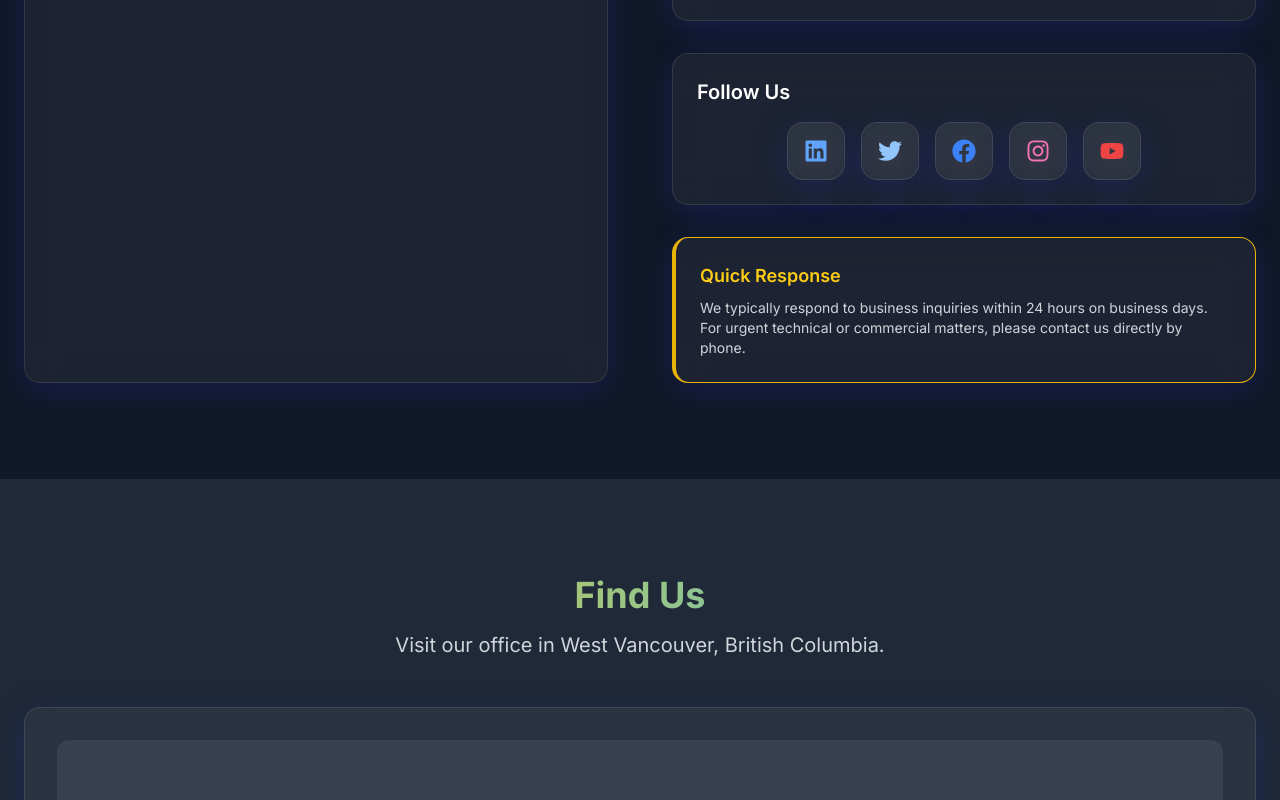
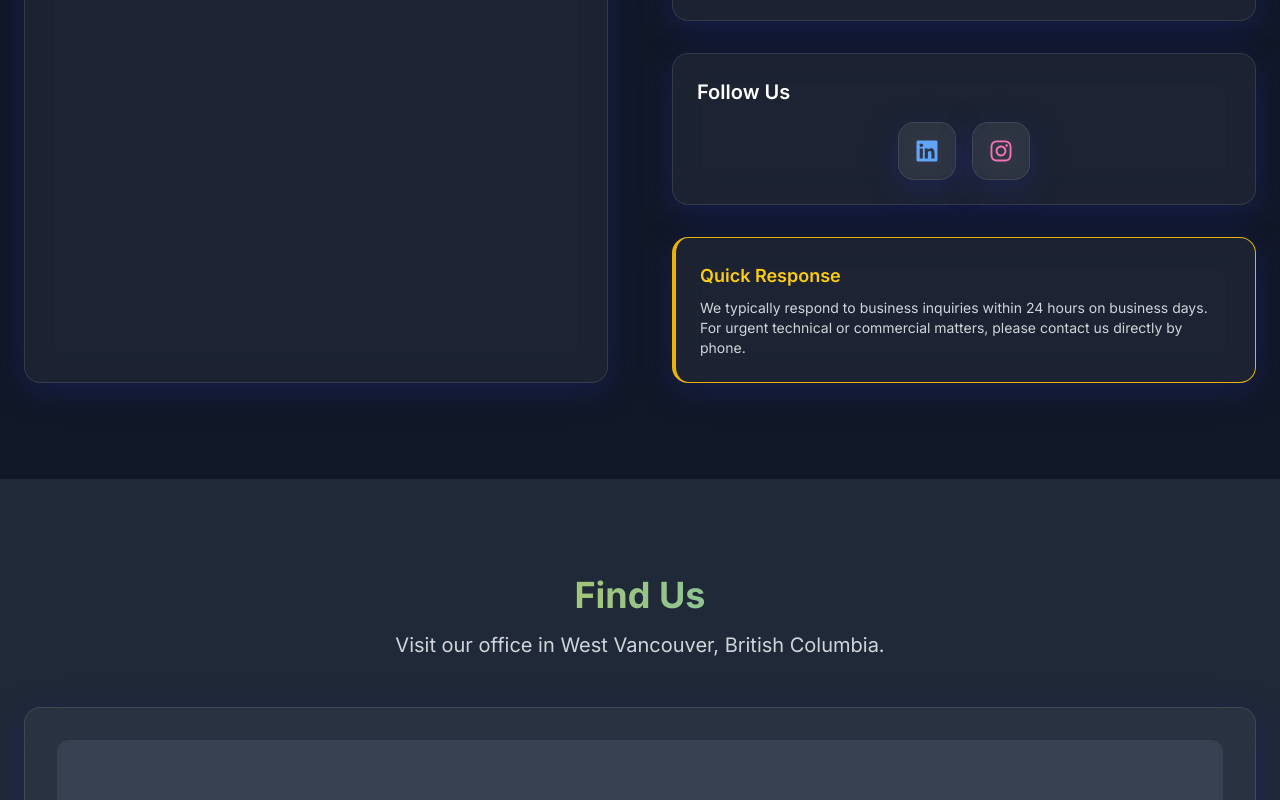
Before and after one commit to dejpa/bitumpro, a Next.js app: page /en/contact in a window 1280 px wide. Shown: the part 1460-2260 px from the top of the page. Built offline with nearby package versions, Linux system fonts and the light colour scheme.

Commit message:
Remove inactive social links and update profiles

```diff
--- a/src/app/components/SocialMediaIcon.tsx
+++ b/src/app/components/SocialMediaIcon.tsx
@@ -1,6 +1,6 @@
 "use client";
 
-import { FaInstagram, FaLinkedin, FaTwitter, FaFacebook, FaYoutube } from 'react-icons/fa';
+import { FaInstagram, FaLinkedin } from 'react-icons/fa';
 import { SocialMediaLink } from '../constants/socialMedia';
 
 interface SocialMediaIconProps {
@@ -25,10 +25,7 @@ export default function SocialMediaIcon({
   // Map icon names to actual components
   const iconMap: { [key: string]: any } = {
     'FaInstagram': FaInstagram,
-    'FaLinkedin': FaLinkedin,
-    'FaTwitter': FaTwitter,
-    'FaFacebook': FaFacebook,
-    'FaYoutube': FaYoutube
+    'FaLinkedin': FaLinkedin
   };
 
   const IconComponent = iconMap[social.icon];
--- a/src/app/constants/socialMedia.ts
+++ b/src/app/constants/socialMedia.ts
@@ -9,24 +9,10 @@ export interface SocialMediaLink {
 export const socialMediaLinks: SocialMediaLink[] = [
   {
     name: 'LinkedIn',
-    url: 'https://www.linkedin.com/company/bitumpro',
+    url: 'https://www.linkedin.com/company/bitumproco',
     icon: 'FaLinkedin',
     color: 'text-blue-400',
     hoverColor: 'hover:text-blue-300'
-  },
-  {
-    name: 'Twitter',
-    url: 'https://twitter.com/Bitumpro',
-    icon: 'FaTwitter',
-    color: 'text-blue-300',
-    hoverColor: 'hover:text-blue-200'
-  },
-  {
-    name: 'Facebook',
-    url: 'https://www.facebook.com/Bitumpro',
-    icon: 'FaFacebook',
-    color: 'text-blue-500',
-    hoverColor: 'hover:text-blue-400'
   },
   {
     name: 'Instagram',
@@ -34,13 +20,6 @@ export const socialMediaLinks: SocialMediaLink[] = [
     icon: 'FaInstagram',
     color: 'text-pink-400',
     hoverColor: 'hover:text-pink-300'
-  },
-  {
-    name: 'YouTube',
-    url: 'https://www.youtube.com/@Bitumpro',
-    icon: 'FaYoutube',
-    color: 'text-red-500',
-    hoverColor: 'hover:text-red-400'
   }
 ];
 
```
Also changed, not shown: src/app/constants/README.md.
